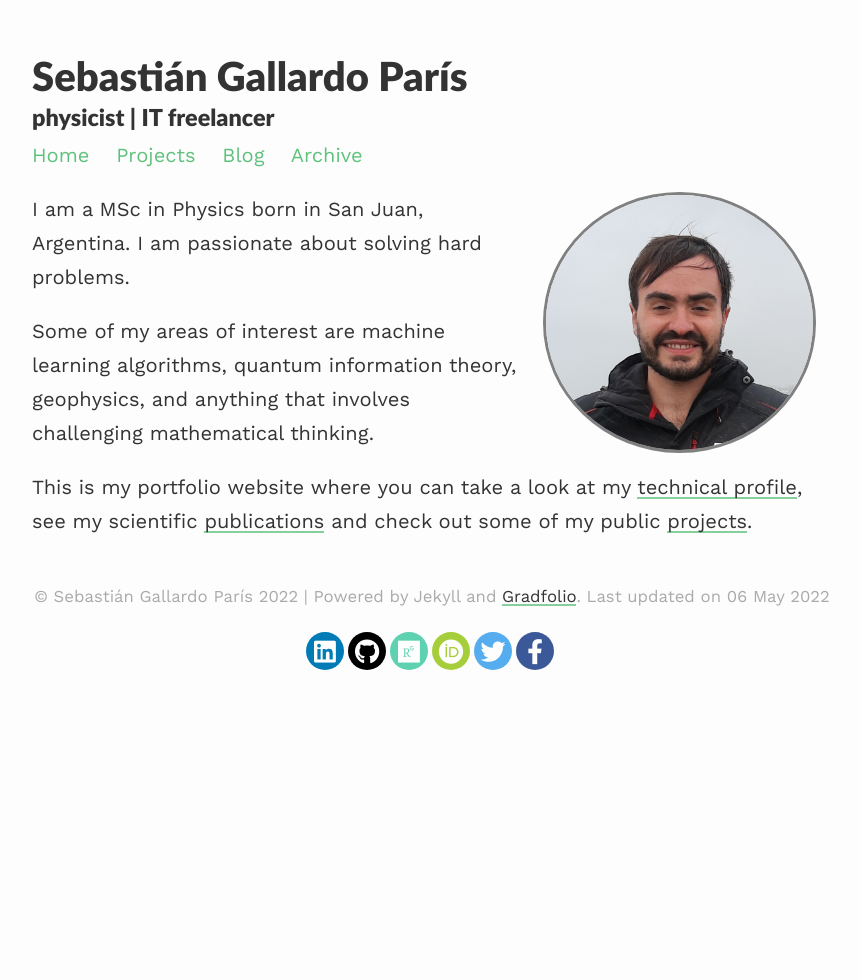
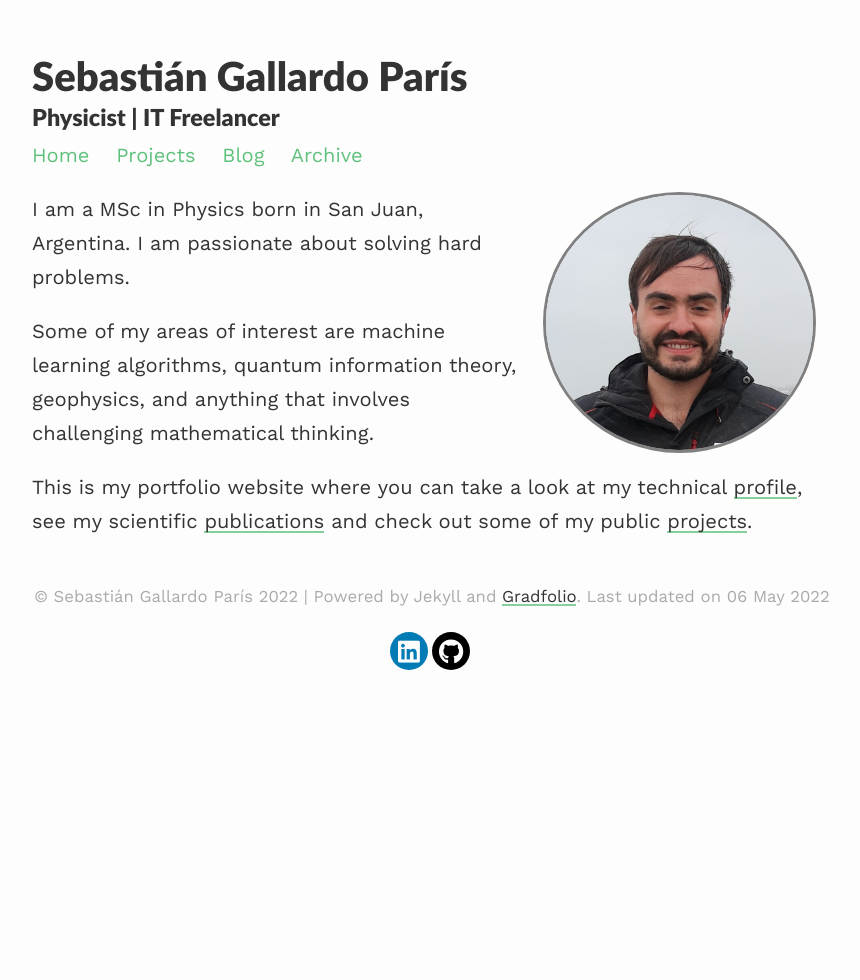
Before and after one commit to sebasparis/sebasparis.github.io, a Jekyll site: the page built from index.md, in a window 1280 px wide. Shown: the whole page, without its empty margins (208-1068 px from the left). Built offline with Jekyll 4.4.1, drawn with Linux system fonts in a browser that asks for light colours; nearby versions of some CDN libraries; part of the change alters nothing that is shown.

Commit message:
Fixed some errors with links.

```diff
--- a/_config.yml
+++ b/_config.yml
@@ -1,7 +1,7 @@
 ### your site title here
 
 title: Sebastián Gallardo París
-description: physicist | IT freelancer
+description: Physicist | IT Freelancer
 
 baseurl: / #name of GitHub repository
 url: "" #custom url to be used instead of GitHub repository
@@ -17,12 +17,8 @@ permalink: /blog/:year/:title/
 paginate_path: /blog/page:num/
 
 # Social media links in footer
-facebook: "#"
-twitter: "#"
-linkedin: "#"
-github: "#"
-researchgate: "#"
-orcid: "#"
+linkedin: "https://www.linkedin.com/in/sebasti%C3%A1n-gallardo-par%C3%ADs-b7868a211/"
+github: "https://github.com/sebasparis"
 
 highlighter: rouge
 markdown: kramdown
--- a/index.md
+++ b/index.md
@@ -11,4 +11,4 @@ I am a MSc in Physics born in San Juan, Argentina. I am passionate about solving
 
 Some of my areas of interest are machine learning algorithms, quantum information theory, geophysics, and anything that involves challenging mathematical thinking.
 
-This is my portfolio website where you can take a look at my [technical profile](www.sebasparis.com/profile), see my scientific [publications](www.sebasparis.com/publications) and check out some of my public [projects](www.sebasparis.com/projects).
+This is my portfolio website where you can take a look at my technical [profile](profile), see my scientific [publications](publications) and check out some of my public [projects](projects).
```
